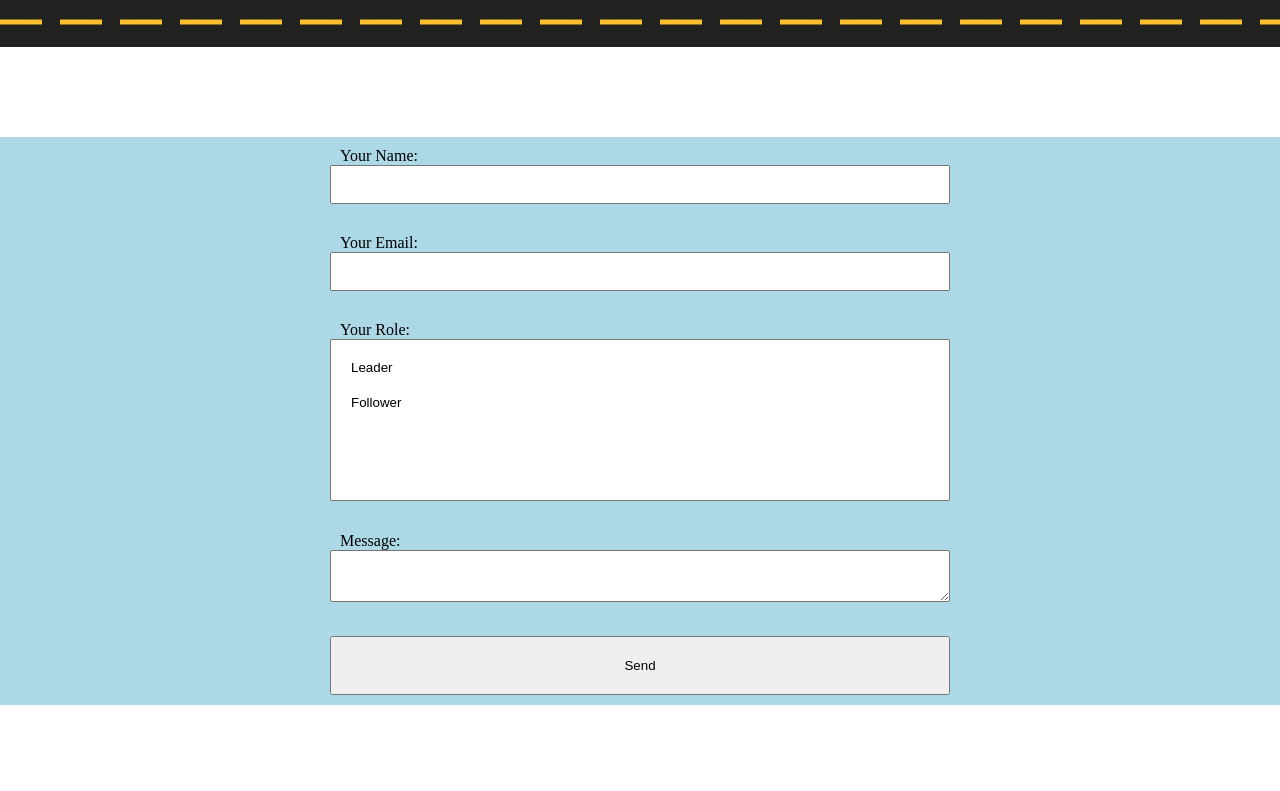
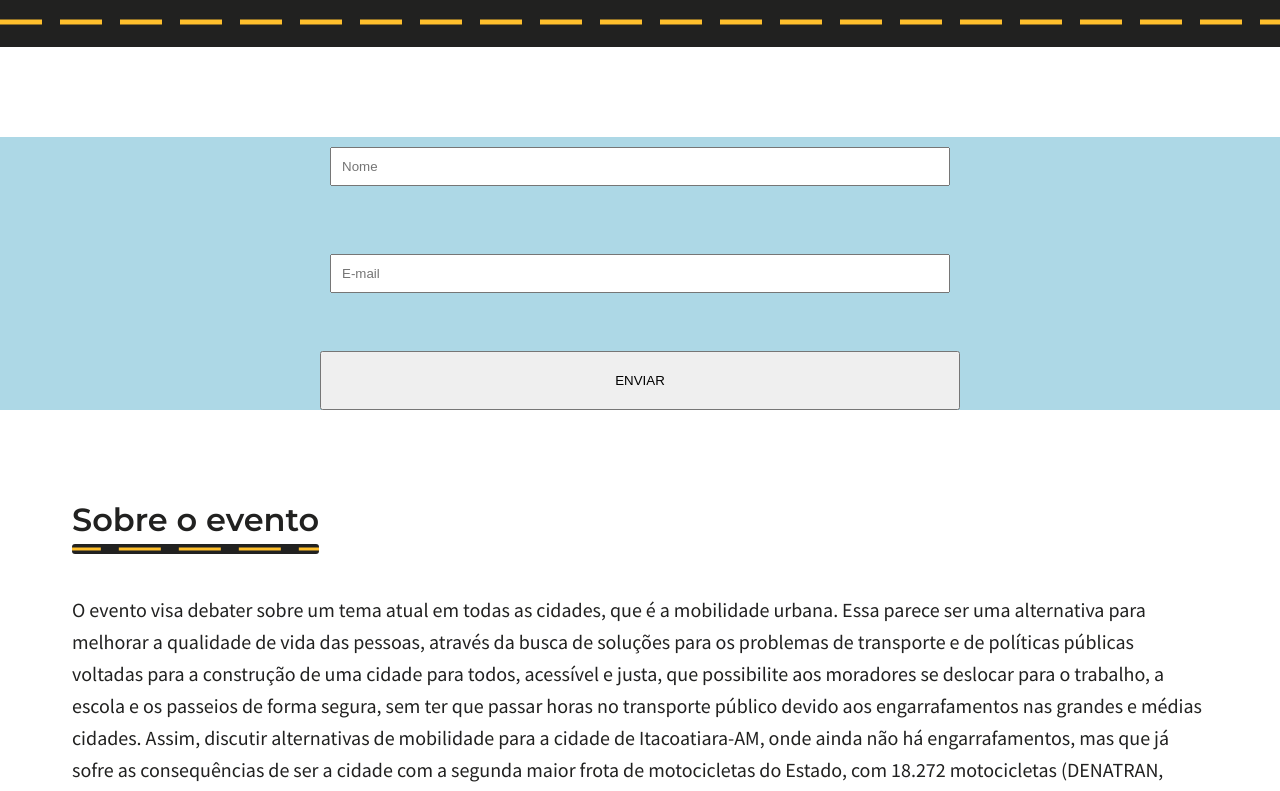
Before and after one commit to rosivancardosoferreira/mobilidade, a Next.js app: page / in a window 1280 px wide. Shown: the part 560-1351 px from the top of the page. Built offline with nearby package versions, Linux system fonts and the light colour scheme.

Commit message:
test: form netlify

```diff
--- a/package.json
+++ b/package.json
@@ -8,15 +8,19 @@
     "lint": "next lint"
   },
   "dependencies": {
+    "final-form": "^4.20.6",
     "framer-motion": "^5.6.0",
     "next": "12.0.7",
+    "qs": "^6.10.3",
     "react": "17.0.2",
     "react-dom": "17.0.2",
+    "react-final-form": "^6.5.7",
     "react-ig-feed": "^1.0.4",
     "styled-components": "^5.3.3"
   },
   "devDependencies": {
     "@types/node": "17.0.8",
+    "@types/qs": "^6.9.7",
     "@types/react": "17.0.38",
     "@types/styled-components": "^5.1.19",
     "@typescript-eslint/eslint-plugin": "^5.9.0",
--- a/src/presentation/pages/Home/index.tsx
+++ b/src/presentation/pages/Home/index.tsx
@@ -8,14 +8,14 @@ import {
   Schedule,
   Subscription
 } from "presentation/sections/home";
-import { Form } from "presentation/sections/home/Form";
+import { FormTeste } from "presentation/sections/home/Form";
 
 export default function Home() {
   return (
     <>
       <Header />
       <BannerInfo />
-      <Form />
+      <FormTeste />
       <AboutEvent />
       <Subscription />
       <Schedule />
--- a/src/presentation/sections/home/Form/index.tsx
+++ b/src/presentation/sections/home/Form/index.tsx
@@ -1,39 +1,112 @@
-import React from "react";
+import React, { useCallback, useState } from "react";
+import { formSubmit } from "utils/formSubmit";
 import { Teste } from "./styles";
+import { Form, Field } from "react-final-form";
 
-export function Form() {
+interface Props {
+  nome: string;
+  email: string;
+}
+const validate = (values: Props) => {
+  const errors: any = {};
+  if (!values.nome) {
+    errors.nome = "Campo obrigatório";
+  }
+  if (!values.email) {
+    errors.email = "Campo obrigatório";
+  }
+  return errors;
+};
+
+export function FormTeste() {
+  const [enviado, setEnviado] = useState(false);
+
+  const onSubmit = useCallback(async (values, form) => {
+    try {
+      await formSubmit("contact")(values).then(() => {
+        setEnviado(true);
+      });
+      setTimeout(() => {
+        Object.keys(values).forEach(key => {
+          form.resetFieldState(key);
+        });
+        form.reset();
+      });
+    } catch (err) {
+      console.log(err);
+    }
+  }, []);
+
   return (
     <Teste>
-      <form name="contact" method="POST" data-netlify="true">
-        <input type="hidden" name="form-name" value="contact" />
-        <p>
-          <label>
-            Your Name: <input type="text" name="name" />
-          </label>
-        </p>
-        <p>
-          <label>
-            Your Email: <input type="email" name="email" />
-          </label>
-        </p>
-        <p>
-          <label>
-            Your Role:{" "}
-            <select name="role[]" multiple>
-              <option value="leader">Leader</option>
-              <option value="follower">Follower</option>
-            </select>
-          </label>
-        </p>
-        <p>
-          <label>
-            Message: <textarea name="message"></textarea>
-          </label>
-        </p>
-        <p>
-          <button type="submit">Send</button>
-        </p>
-      </form>
+      <Form
+        validate={validate}
+        onSubmit={onSubmit}
+        render={({ handleSubmit }) => (
+          <form name="contact" data-netlify="true" onSubmit={handleSubmit}>
+            <input type="hidden" name="form-name" value="contact" />
+
+            <Field name="nome">
+              {({ input, meta }) => (
+                <div className="message-newslatter">
+                  <input
+                    {...input}
+                    type="text"
+                    className="input"
+                    placeholder="Nome"
+                  />
+                  <p
+                    className={
+                      meta.error && meta.touched
+                        ? "required-empty"
+                        : "required-empty-hidden"
+                    }
+                  >
+                    {meta.error}
+                  </p>
+                </div>
+              )}
+            </Field>
+            <Field name="email">
+              {({ input, meta }) => (
+                <div className="message-newslatter">
+                  <input
+                    {...input}
+                    type="email"
+                    className="input"
+                    placeholder="E-mail"
+                  />
+                  <p
+                    className={
+                      meta.error && meta.touched
+                        ? "required-empty"
+                        : "required-empty-hidden"
+                    }
+                  >
+                    {meta.error}
+                  </p>
+                </div>
+              )}
+            </Field>
+            <button
+              type="submit"
+              //   disabled={disabledSubmit(values.nome, values.email)}
+            >
+              ENVIAR
+            </button>
+            {enviado && (
+              <>
+                {" "}
+                <h1>APA, ENVIADO</h1>
+                <button type="button" onClick={() => setEnviado(false)}>
+                  {" "}
+                  voltart
+                </button>
+              </>
+            )}
+          </form>
+        )}
+      />
     </Teste>
   );
 }
--- a/src/presentation/sections/home/Form/styles.ts
+++ b/src/presentation/sections/home/Form/styles.ts
@@ -22,4 +22,11 @@ export const Teste = styled.section`
   button {
     padding: 20px;
   }
+
+  .required-empty {
+    color: red;
+  }
+  .required-empty-hidden {
+    opacity: 0;
+  }
 `;
--- /dev/null
+++ b/src/utils/formSubmit.tsx
@@ -0,0 +1,23 @@
+import querystring from "qs";
+
+export const forms = {
+  contactInfo: "Contato - Mais informações",
+  contactProposal: "Contato - Proposta de Gestão",
+  contactAnalisis: "Contato - Análise de viabilidade",
+  contactWork: "Contato - Trabalhe conosco",
+  newsletter: "Newsletter",
+  calculator: "Calculadora"
+};
+
+export const formSubmit =
+  (formName: string, options: any = {}) =>
+  (values: any) => {
+    console.log("call api");
+    console.log(formName);
+    console.log(options);
+    let body = { "form-name": formName, ...values };
+    const headers = { "Content-Type": "application/x-www-form-urlencoded" };
+    body = querystring.stringify(body);
+
+    return fetch("/", { method: "POST", headers, body });
+  };
```
Also changed, not shown: 1 other file (tests, documents, lock files or other folders).
